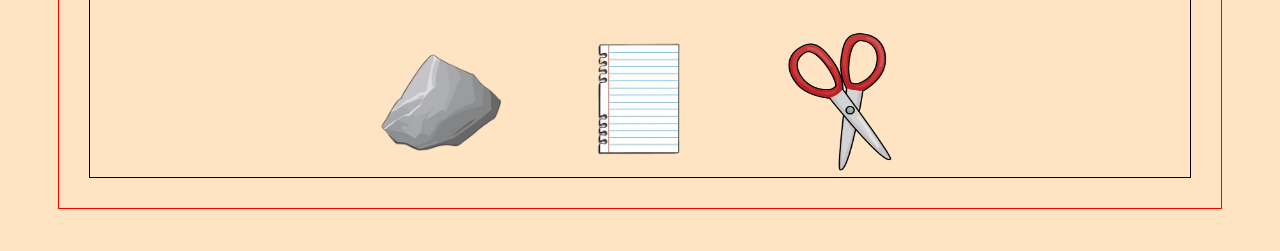
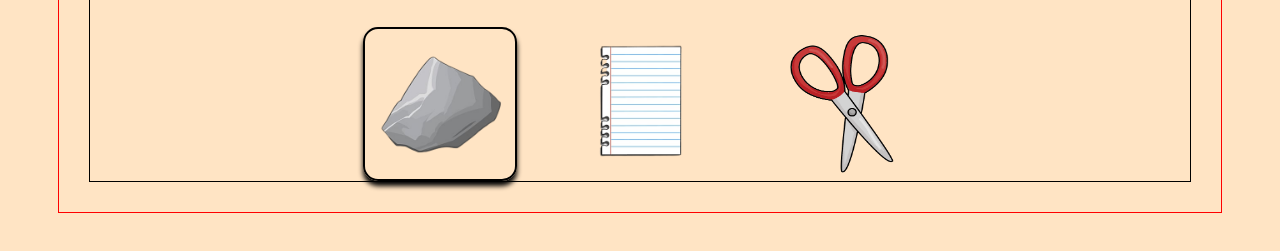
Before and after one commit to 1Pinesh/Rock-Paper-Scissors, a plain HTML site: page index.html in a window 1280 px wide. In both pictures the pointer is over the picture 440 px from the left and 354 px from the top of the page. Shown: the part 253-504 px from the top of the page. Drawn offline with Linux system fonts and the light colour scheme; a web font is replaced by a local one.

Commit message:
adding in hover effect on objects

```diff
--- a/stylesheet.css
+++ b/stylesheet.css
@@ -92,3 +92,8 @@ body{
     width: 150px;
     height: 150px;
 }
+.object:hover {
+    border: 2px solid black;
+    border-radius: 15px;
+    box-shadow: 0 5px 5px;
+}
```
